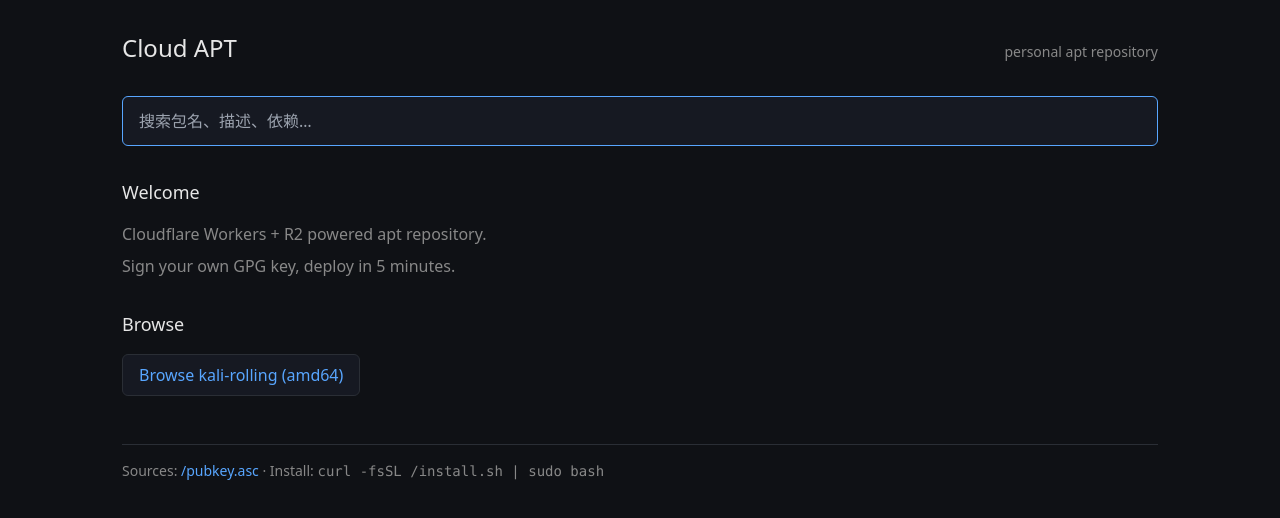
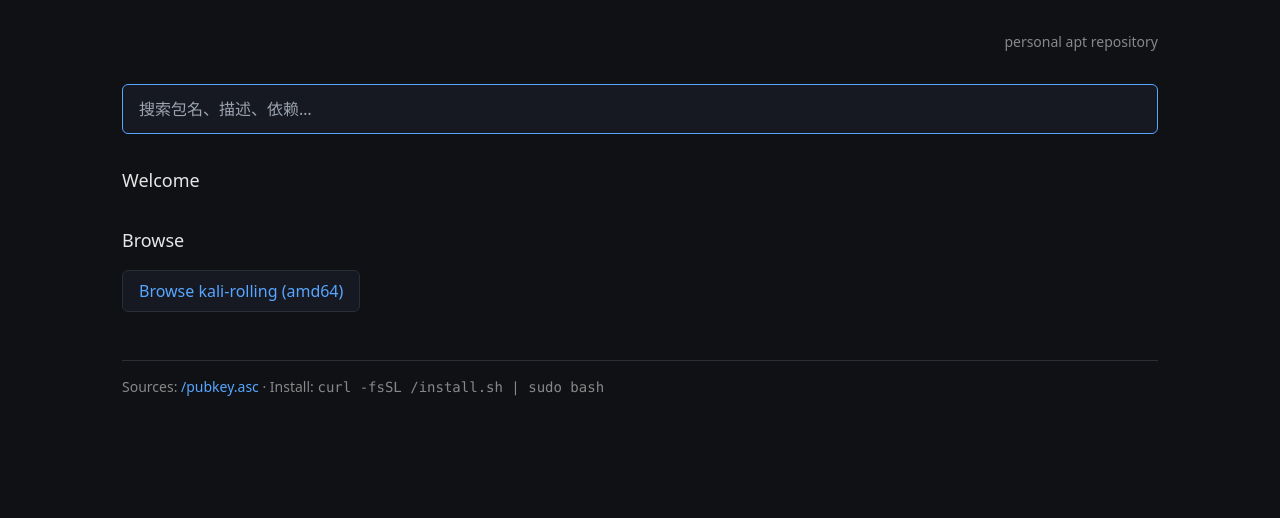
Before and after one commit to HowXu/cloud-apt, a Vue app in the folder apt-client/: page / in a window 1280 px wide. Shown: the top 518 px of the page. Built offline with nearby package versions, Linux system fonts and the light colour scheme.

Commit message:
feat(client): redesign SiteConfig with optional branding + usage steps

```diff
--- a/apt-client/src/site.config.ts
+++ b/apt-client/src/site.config.ts
@@ -1,20 +1,39 @@
+export interface UsageStep {
+    title: string;
+    code: string;
+    note?: string;
+}
+
 export interface SiteConfig {
-    title: string;
-    faviconUrl: string;
-    introTitle: string;
-    introLines: string[];
+    headerTitle: string;
+    headerTagline?: string;
+    browserTabTitle?: string;
+    iconUrl?: string;
+    iconAlt?: string;
+    homepageIntroLines: string[];
+    usageSteps: UsageStep[];
     showGithubButton: boolean;
     githubUrl: string;
     defaultSuite: string;
 }
 
 export const siteConfig: SiteConfig = {
-    title: 'Cloud APT',
-    faviconUrl: '',
-    introTitle: 'Personal APT Repository',
-    introLines: [
+    headerTitle: 'Cloud APT',
+    headerTagline: '',
+    browserTabTitle: 'Cloud APT',
+    iconUrl: '',
+    iconAlt: '',
+    homepageIntroLines: [
         'Cloudflare Workers + R2 powered apt repository.',
         'Sign your own GPG key, deploy in 5 minutes.',
+    ],
+    usageSteps: [
+        { title: '1. Add the repository',
+          code: 'deb https://<your-worker-domain> kali-rolling main' },
+        { title: '2. Update package index',
+          code: 'sudo apt update' },
+        { title: '3. Install a package',
+          code: 'sudo apt install <package-name>' },
     ],
     showGithubButton: true,
     githubUrl: 'https://github.com/<you>/cloud-apt',
```
